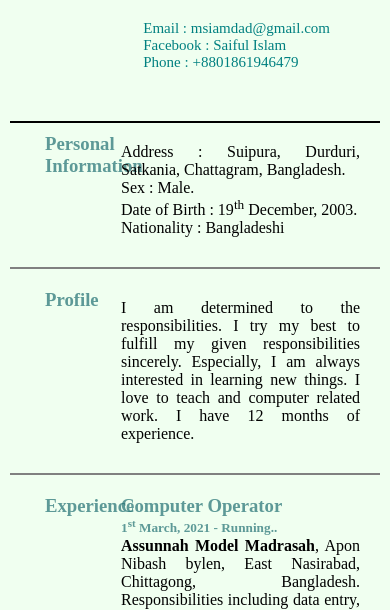
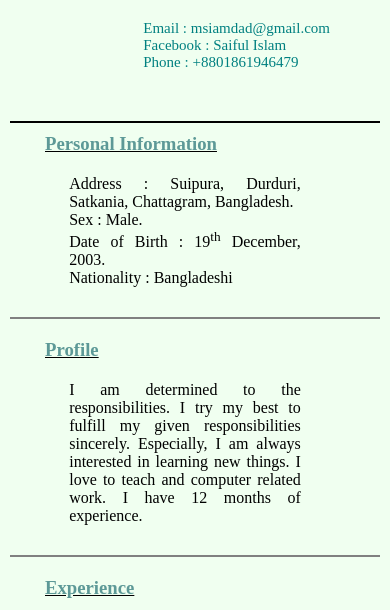
Before and after one commit to SaifAmdad/cvProject, a plain HTML site: page index.html in a window 390 px wide. Shown: the part 169-779 px from the top of the page. Drawn offline with Linux system fonts and the light colour scheme.

Commit message:
Update style.css

```diff
--- a/style.css
+++ b/style.css
@@ -16,7 +16,7 @@ body{
 
 
 #pic{
-    height: 120px;
+    height: 110px;
     width: 100px;
     border: 1px solid gray;
     border-radius: 50%;
@@ -68,7 +68,7 @@ header{
 }
 
 .right{
-    max-width: 70%;
+    max-width: 68%;
     float: left;
 }
 .comon-hr{
@@ -138,3 +138,18 @@ ul li{
 	color: orange;
 
 }
+
+@media (max-width : 600px) {
+    .left{
+        float: none;
+        width: 80%;
+        text-decoration: underline;
+        text-align: left;
+    }
+
+    .right{
+        float: none;
+        width: 80%;
+        margin: 0 auto;
+    }
+}
```
